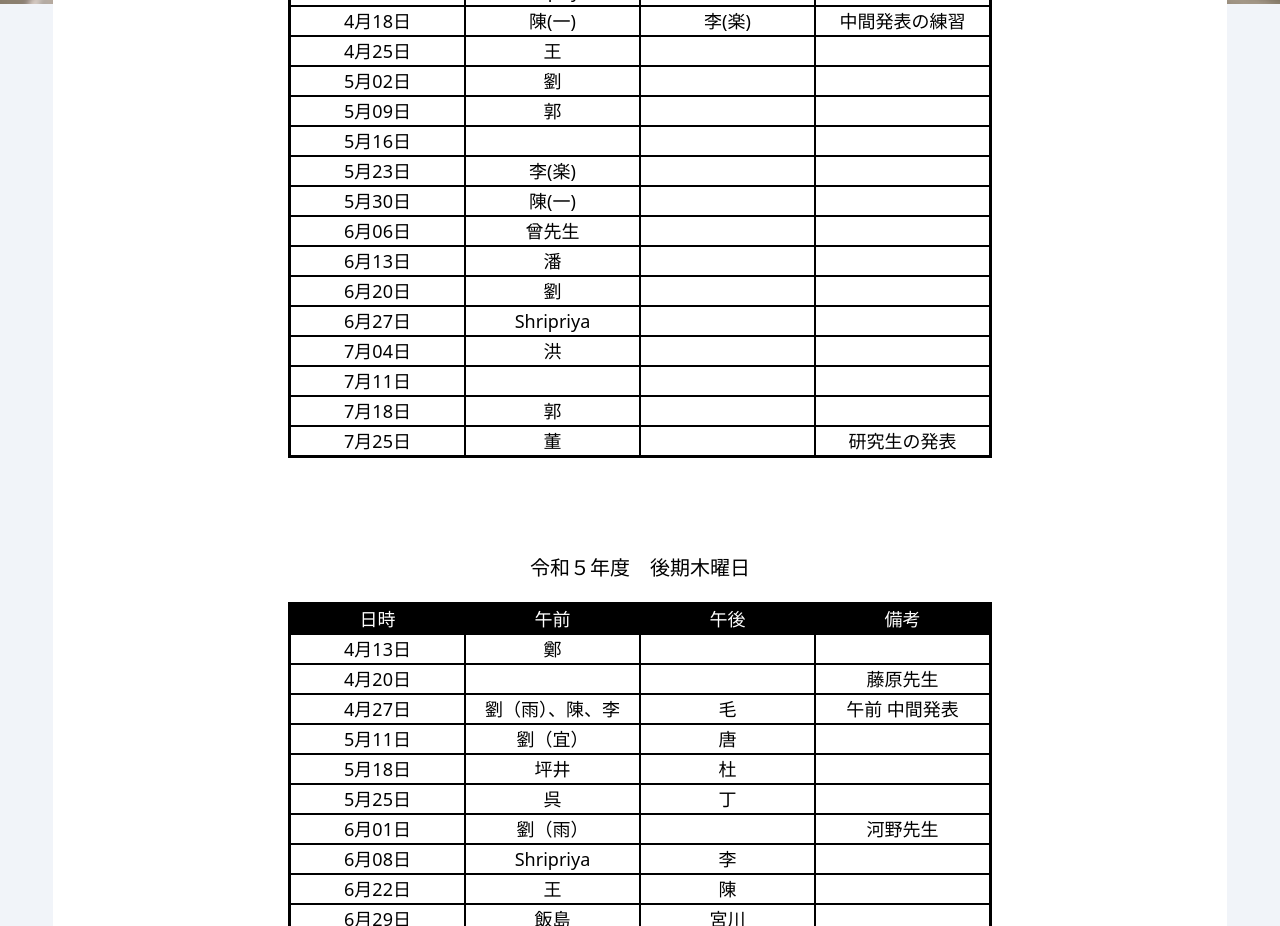
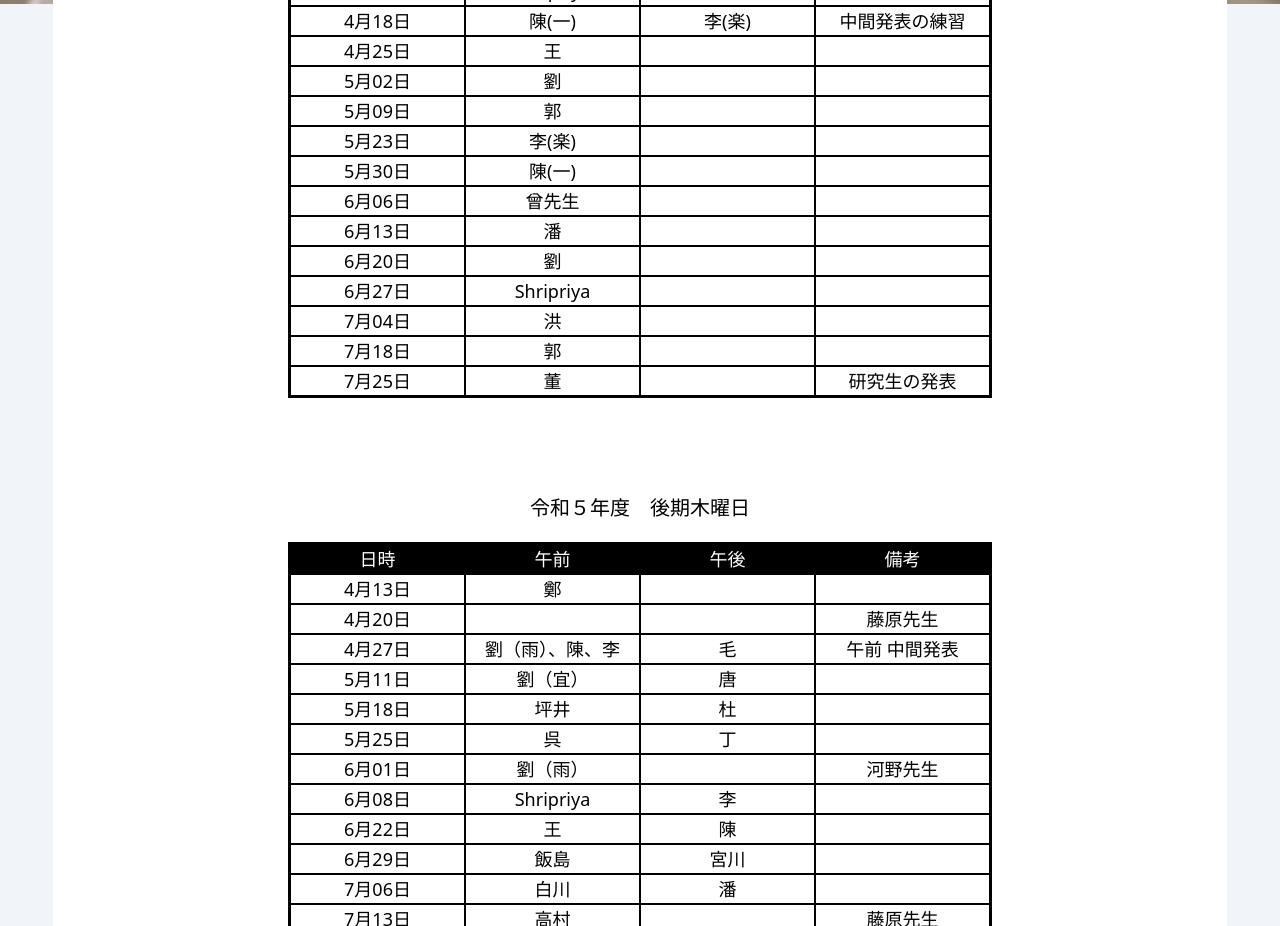
Before and after one commit to letsgetoutofthistown/zeng-lab, a Next.js app: page /seminars/seminars in a window 1280 px wide. Shown: the part 920-1846 px from the top of the page. Built offline with nearby package versions, Linux system fonts and the light colour scheme; a web font is replaced by a local one.

Commit message:
“buzhidaoshuoshenme”

```diff
--- a/src/pages/seminars/seminars.tsx
+++ b/src/pages/seminars/seminars.tsx
@@ -8,7 +8,6 @@ const info1 = [
   ["4月25日", "王", "　", "　"],
   ["5月02日", "劉", "　", "　"],
   ["5月09日", "郭", "　", "　"],
-  ["5月16日", "　", "　", "　"],
   ["5月23日", "李(楽)", "　", "　"],
   ["5月30日", "陳(一)", "　", "　"],
   ["6月06日", "曾先生", "　", "　"],
@@ -16,7 +15,6 @@ const info1 = [
   ["6月20日", "劉", "　", "　"],
   ["6月27日", "Shripriya", "　", "　"],
   ["7月04日", "洪", "　", "　"],
-  ["7月11日", "　", "　", "　"],
   ["7月18日", "郭 ", "　", "　"],
   ["7月25日", "董 ", "　", "研究生の発表"],
 ];
```
